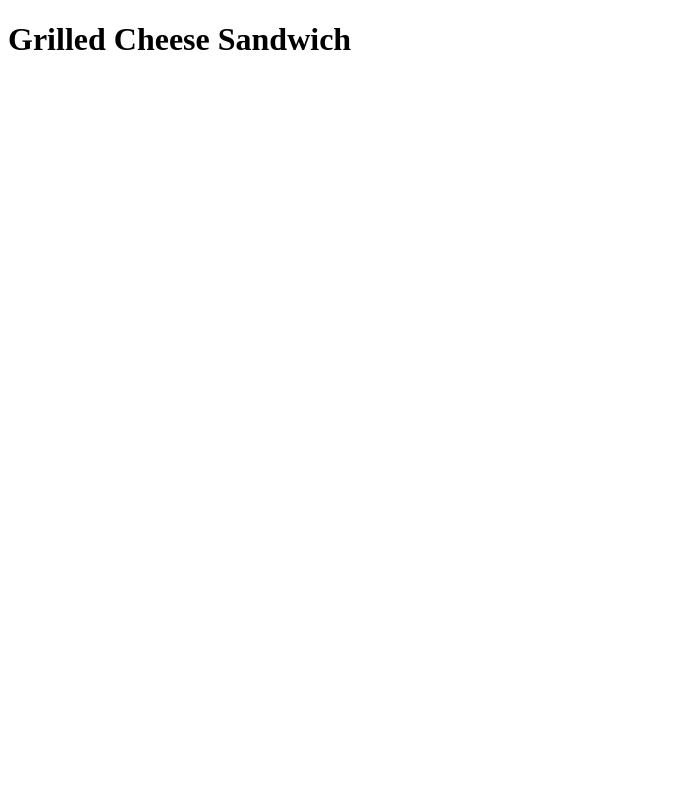
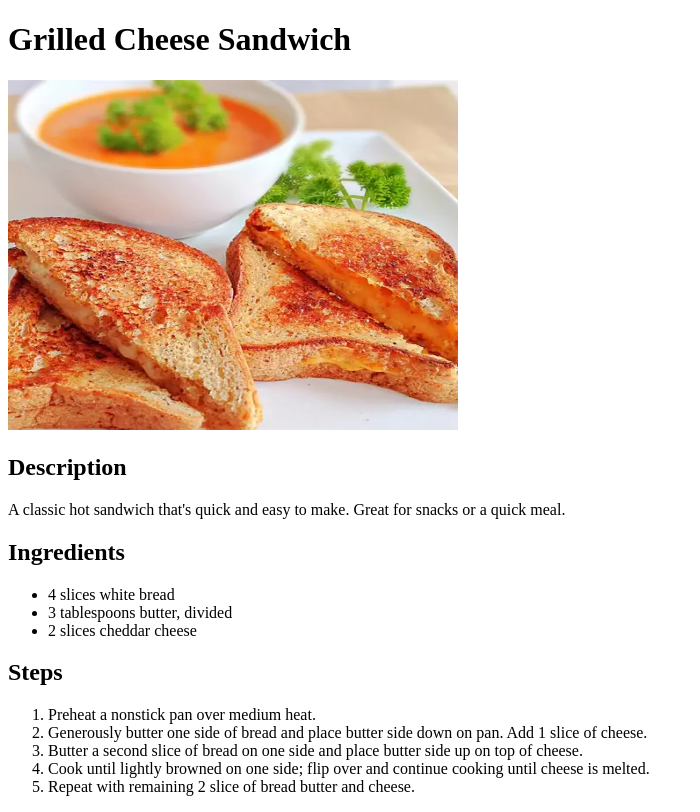
Before and after one commit to jpleonardxyz/odin-recipes, a plain HTML site: page recipes/grilled-cheese.html in a window 1280 px wide. Shown: the whole page, without its empty margins (0-700 px from the left). Drawn offline with Linux system fonts and the light colour scheme.

Commit message:
Add content for grilled cheese recipe

```diff
--- a/recipes/grilled-cheese.html
+++ b/recipes/grilled-cheese.html
@@ -11,6 +11,41 @@
 
         <h1>Grilled Cheese Sandwich</h1>
 
+        <img src="../images/sandwich.webp" alt="An image of a finished sandwich served on a plate" height="350" width="450">
+
+        <h2>Description</h2>
+        <p>
+            A classic hot sandwich that's quick and easy to make. Great for snacks or a quick meal.
+        </p>
+
+        <h2>Ingredients</h2>
+        <ul>
+            <li>4 slices white bread</li>
+            <li>3 tablespoons butter, divided</li>
+            <li>2 slices cheddar cheese</li>
+        </ul>
+
+        <h2>Steps</h2>
+        <ol>
+            <li>
+                Preheat a nonstick pan over medium heat.
+            </li>
+            <li>
+                Generously butter one side of bread and place butter side down on pan.
+                Add 1 slice of cheese.
+            </li>
+            <li>
+                Butter a second slice of bread on one side and place butter side up
+                on top of cheese.
+            </li>
+            <li>
+                Cook until lightly browned on one side; flip over and continue cooking until
+                cheese is melted.
+            </li>
+            <li>
+                Repeat with remaining 2 slice of bread butter and cheese.
+            </li>
+        </ol>
     </body>
 
 </html>
```
Also changed, not shown: images/sandwich.webp (added).
